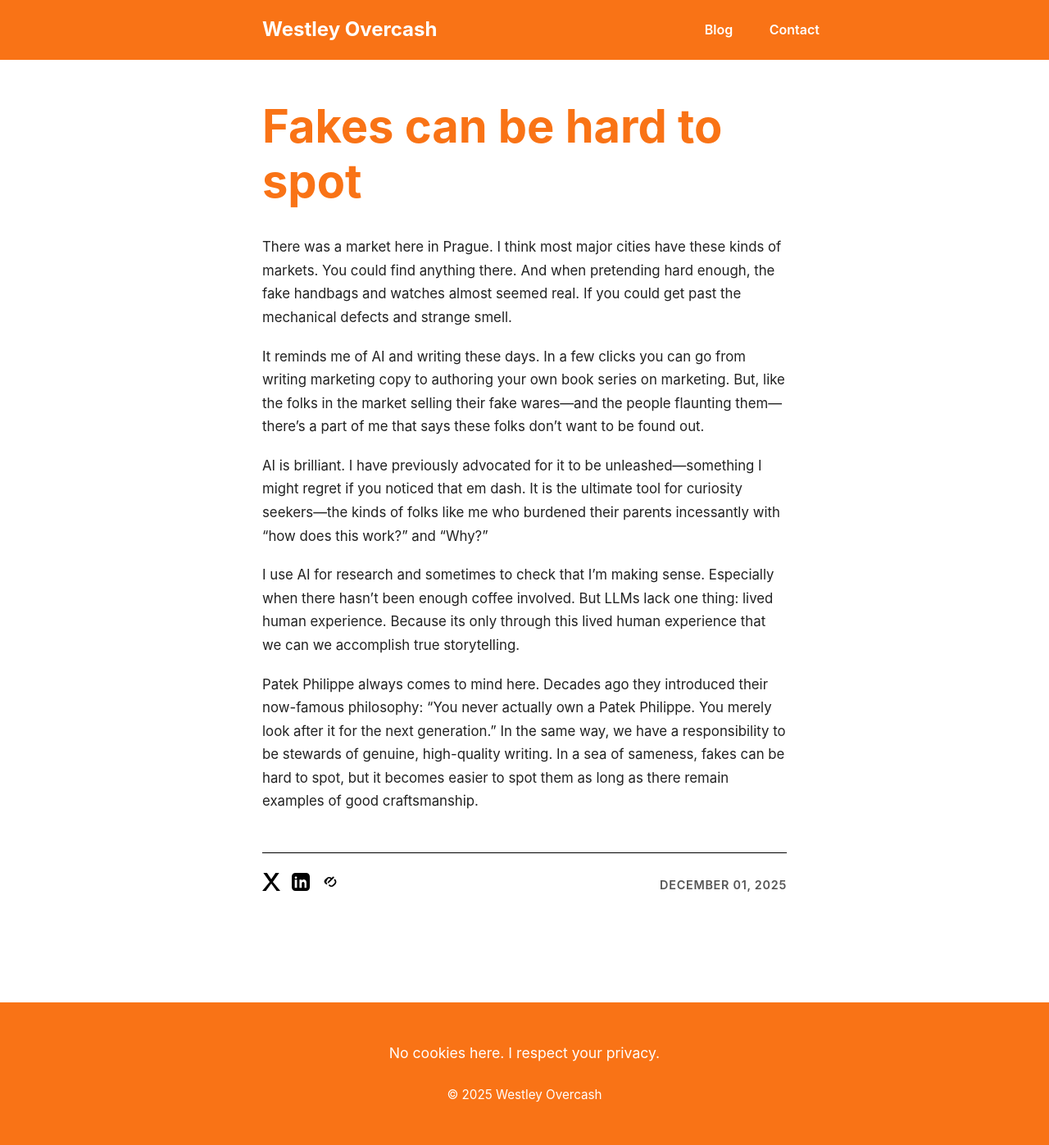
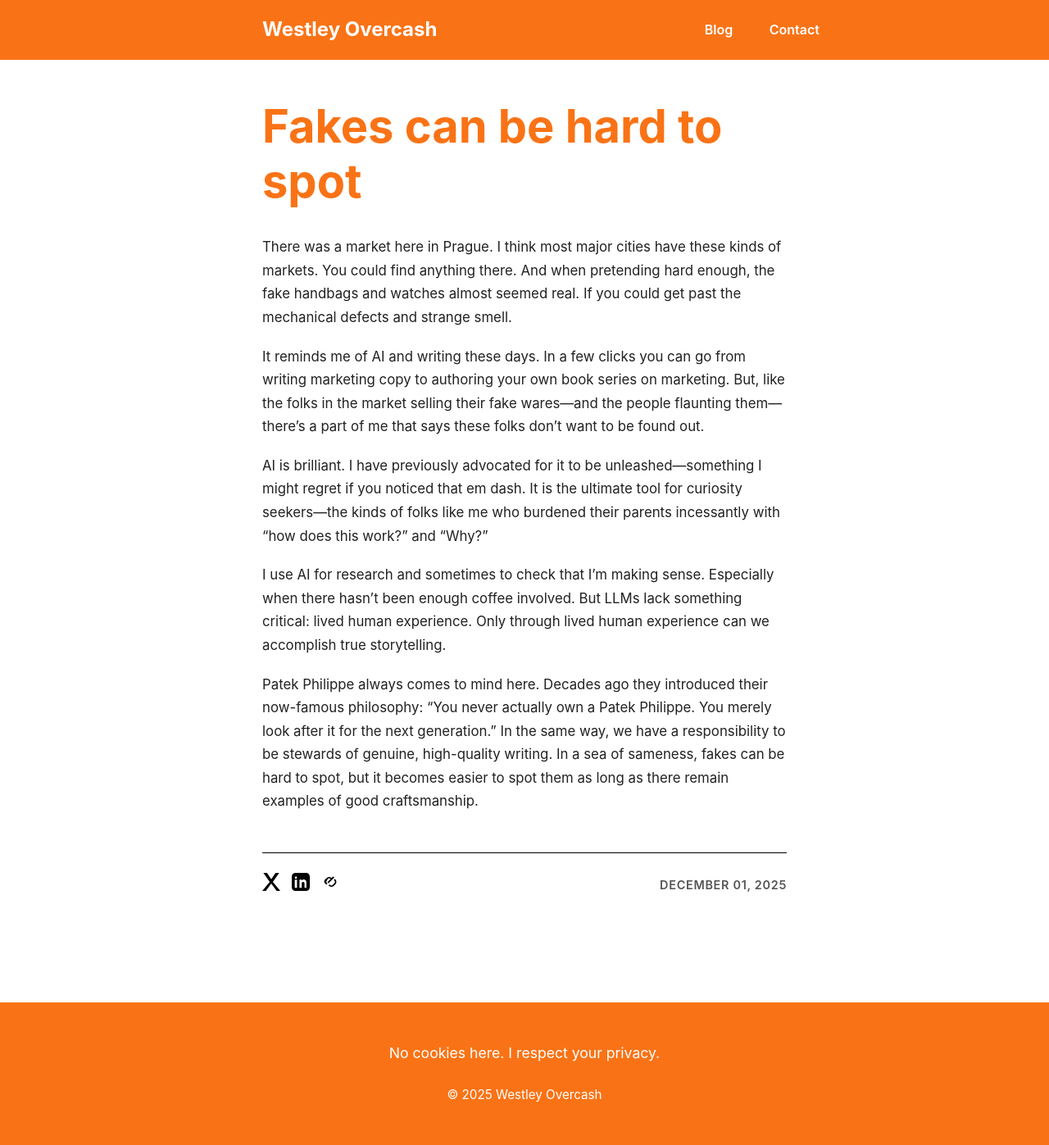
Before and after one commit to westleyovercash/westleyovercash.github.io, a Jekyll site: the page built from _posts/2025-12-01-fakes-can-be-hard-to-spot.md, in a window 1280 px wide. Shown: the whole page at 82% size. Built offline with Jekyll 4.4.1, drawn with Linux system fonts in a browser that asks for light colours.

Commit message:
Update 2025-12-01-fakes-can-be-hard-to-spot.md

```diff
--- a/_posts/2025-12-01-fakes-can-be-hard-to-spot.md
+++ b/_posts/2025-12-01-fakes-can-be-hard-to-spot.md
@@ -9,6 +9,6 @@ It reminds me of AI and writing these days. In a few clicks you can go from writ
 
 AI is brilliant. I have previously advocated for it to be unleashed—something I might regret if you noticed that em dash. It is the ultimate tool for curiosity seekers—the kinds of folks like me who burdened their parents incessantly with "how does this work?" and "Why?"
 
-I use AI for research and sometimes to check that I'm making sense. Especially when there hasn't been enough coffee involved. But LLMs lack one thing: lived human experience. Because its only through this lived human experience that we can we accomplish true storytelling.
+I use AI for research and sometimes to check that I'm making sense. Especially when there hasn't been enough coffee involved. But LLMs lack something critical: lived human experience. Only through lived human experience can we accomplish true storytelling.
 
 Patek Philippe always comes to mind here. Decades ago they introduced their now-famous philosophy: “You never actually own a Patek Philippe. You merely look after it for the next generation.” In the same way, we have a responsibility to be stewards of genuine, high-quality writing. In a sea of sameness, fakes can be hard to spot, but it becomes easier to spot them as long as there remain examples of good craftsmanship.
```
